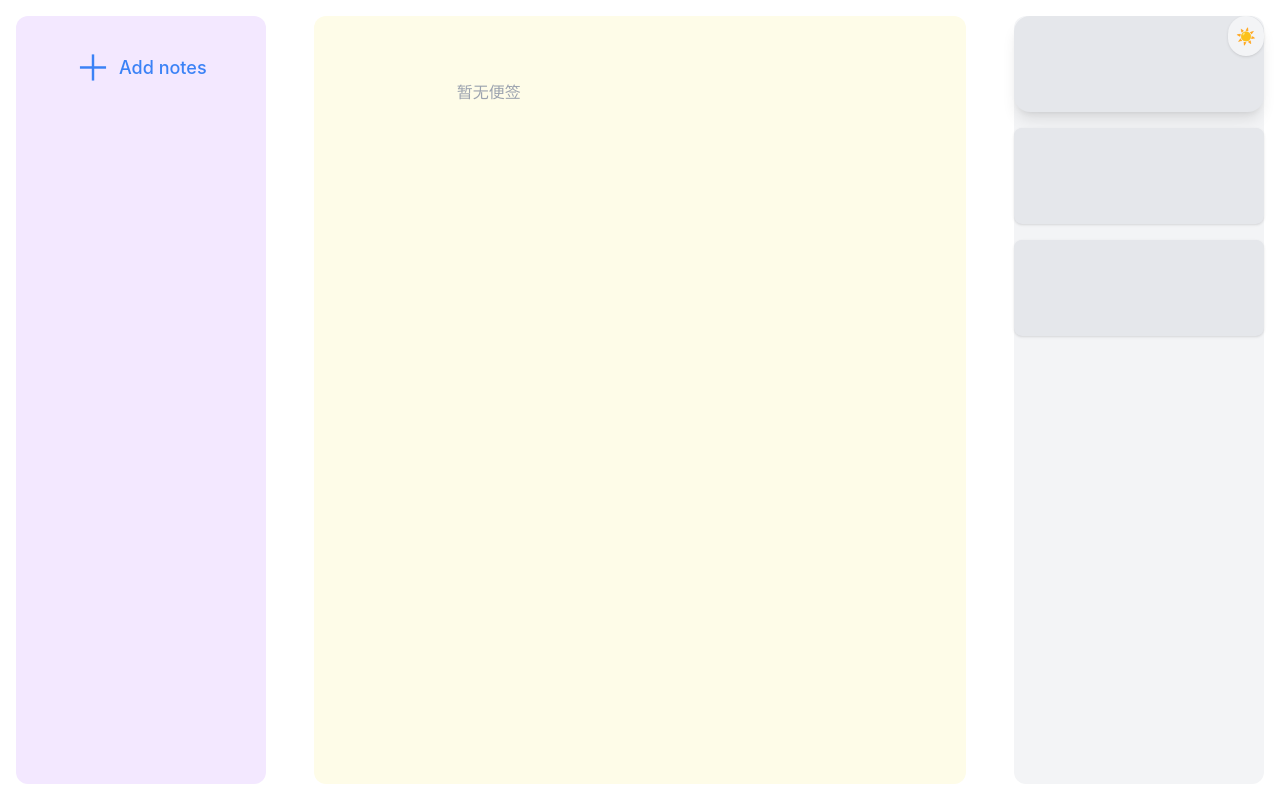
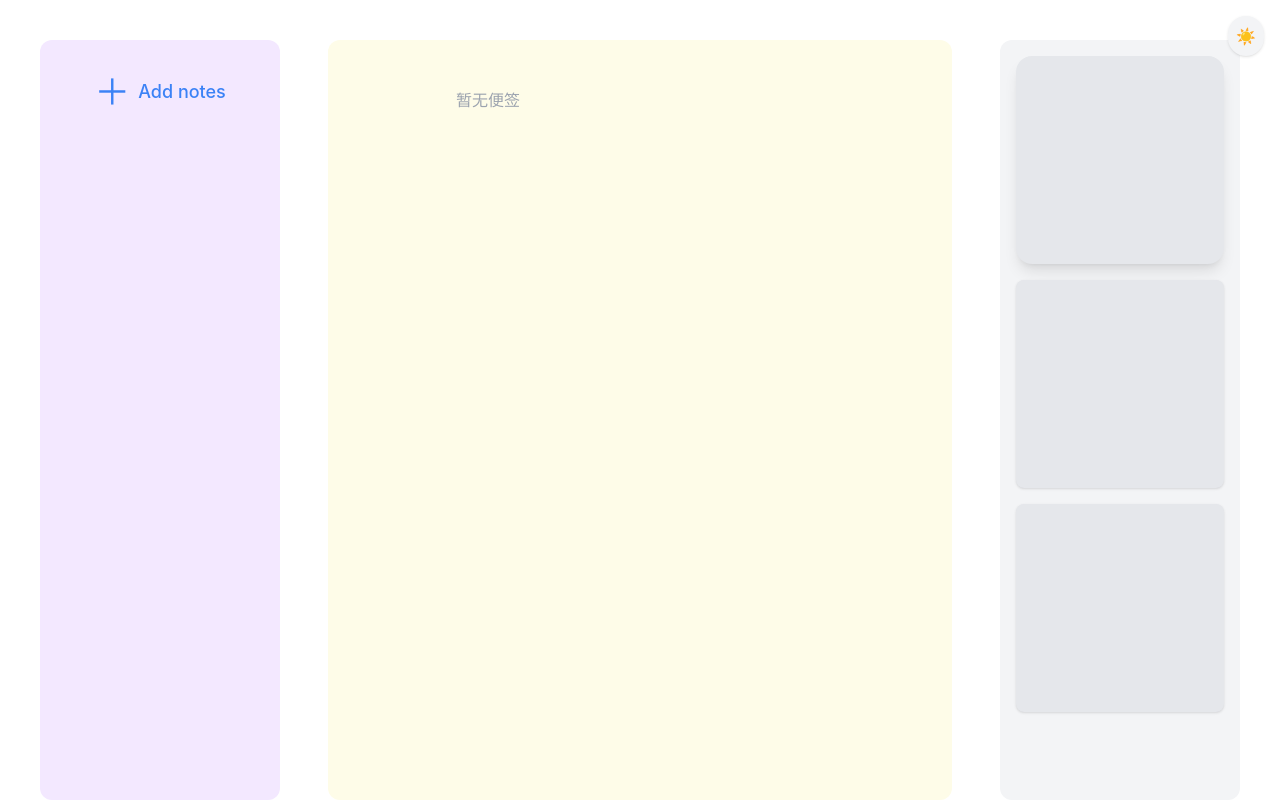
Before and after one commit to liguangshu/react-portal, a React (Create React App) app: page / in a window 1280 px wide. Built offline with nearby package versions, Linux system fonts and the light colour scheme.

Commit message:
fix:优化一版
(cherry picked from commit 326637701f93aff4fe5aa1c20f1410d832ba0260)

```diff
--- a/src/components/NoteList.jsx
+++ b/src/components/NoteList.jsx
@@ -25,7 +25,7 @@ const NoteList = ({
   }));
 
   return (
-    <div className="flex flex-col md:flex-row gap-12 p-2 md:p-4 min-h-screen h-screen bg-background text-foreground transition-colors relative">
+    <div className="flex flex-col md:flex-row gap-12 md:pt-10 md:px-10 min-h-screen h-screen bg-background text-foreground transition-colors relative">
       {/* 左侧标题区 */}
       <div
         className="hidden md:flex w-1/5 h-full bg-purple-100 dark:bg-[#241c2c] rounded-xl pt-4 pb-4 flex-col items-center overflow-y-auto"
@@ -39,7 +39,7 @@ const NoteList = ({
             ? coloredNotes.map((note, i) => (
               <div
                 key={i}
-                className="bg-purple-300 dark:bg-[#32243d] rounded-lg mb-4 w-80 h-80 flex items-center justify-center text-gray-900 dark:text-gray-100 shadow text-base md:text-lg lg:text-xl font-semibold text-center break-words"
+                className="bg-purple-300 dark:bg-[#32243d] rounded-lg mb-4 w-80 h-80 p-4 flex text-gray-900 dark:text-gray-100 shadow text-base md:text-lg lg:text-xl font-semibold text-center break-words"
               >
                 {note.title}
               </div>
@@ -55,7 +55,7 @@ const NoteList = ({
         </button>
       </div>
       {/* 中间内容区 */}
-      <div className="flex-1 h-full bg-yellow-50 dark:bg-[#232336] rounded-xl p-2 sm:p-4 md:p-8 grid grid-cols-1 sm:grid-cols-2 md:grid-cols-4 gap-x-4 gap-y-4 auto-rows-[20rem] justify-items-center">        {!coloredNotes.length ? (
+      <div className="flex-1 h-full bg-yellow-50 dark:bg-[#232336] rounded-xl pt-4 sm:p-4 grid grid-cols-1 sm:grid-cols-2 md:grid-cols-4 gap-x-4 gap-y-4 auto-rows-[20rem] justify-items-center">        {!coloredNotes.length ? (
         <div className="col-span-1 sm:col-span-2 text-gray-400 text-center py-8">
           暂无便签
         </div>
@@ -63,13 +63,13 @@ const NoteList = ({
         coloredNotes.map((note, i) => (
           <div
             key={i}
-            className={`rounded-lg shadow-lg p-2 ${note.color} dark:bg-[#2d3142] dark:border dark:border-[#4b3869] text-gray-800 dark:text-gray-100 font-medium relative transition-all duration-200 w-80 h-80 flex flex-col items-center justify-center overflow-hidden hover:dark:border-[#a78bfa] hover:dark:shadow-[0_4px_32px_0_rgba(167,139,250,0.15)] hover:scale-105`}
+            className={`rounded-lg shadow-lg p-4 ${note.color} dark:bg-[#2d3142] dark:border dark:border-[#4b3869] text-gray-800 dark:text-gray-100 font-medium relative transition-all duration-200 w-80 h-80 overflow-hidden hover:dark:border-[#a78bfa] hover:dark:shadow-[0_4px_32px_0_rgba(167,139,250,0.15)] hover:scale-105`}
           >
             {/* 移动端：标题+内容一起显示 */}
             <div className="block md:hidden mb-2 font-bold text-base break-words">
               {note.title}
             </div>
-            <div className="text-center break-words whitespace-pre-line w-full">
+            <div className="break-words whitespace-pre-line w-full">
               {note.content}
             </div>
             <button
@@ -98,10 +98,10 @@ const NoteList = ({
         />
       </div>
       {/* 右侧灰色装饰区 */}
-      <div className="hidden md:flex w-1/5 h-full bg-gray-100 dark:bg-[#232336] rounded-xl flex-col gap-4">
-        <div className="bg-gray-200 dark:bg-[#3a3a4d] rounded-2xl h-24 shadow-lg" />
-        <div className="bg-gray-200 dark:bg-[#3a3a4d] rounded-lg h-24 shadow" />
-        <div className="bg-gray-200 dark:bg-[#3a3a4d] rounded-lg h-24 shadow" />
+      <div className="hidden md:flex w-1/5 h-full pt-4 p-4 bg-gray-100 dark:bg-[#232336] rounded-xl flex-col gap-4">
+        <div className="bg-gray-200 dark:bg-[#3a3a4d] rounded-2xl h-52 shadow-lg" />
+        <div className="bg-gray-200 dark:bg-[#3a3a4d] rounded-lg h-52 shadow" />
+        <div className="bg-gray-200 dark:bg-[#3a3a4d] rounded-lg h-52 shadow" />
       </div>
     </div>
   );
```
